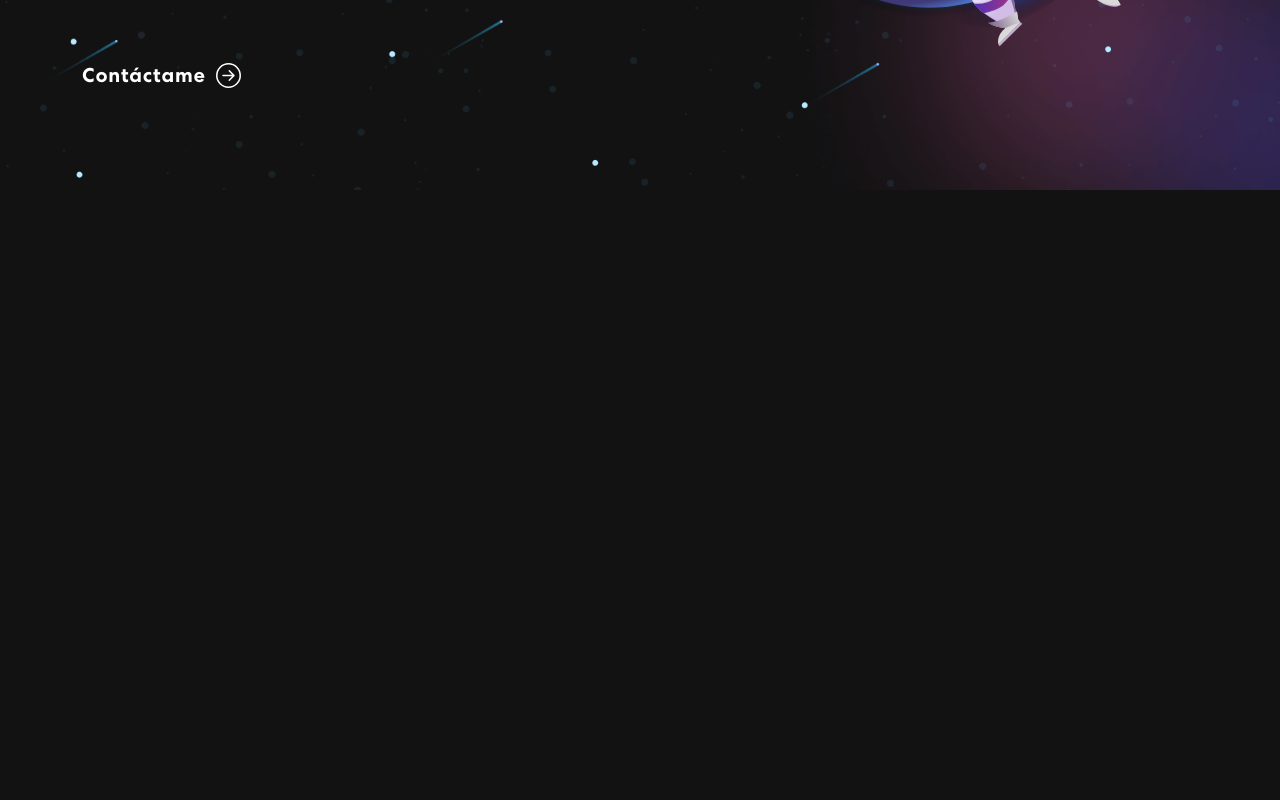
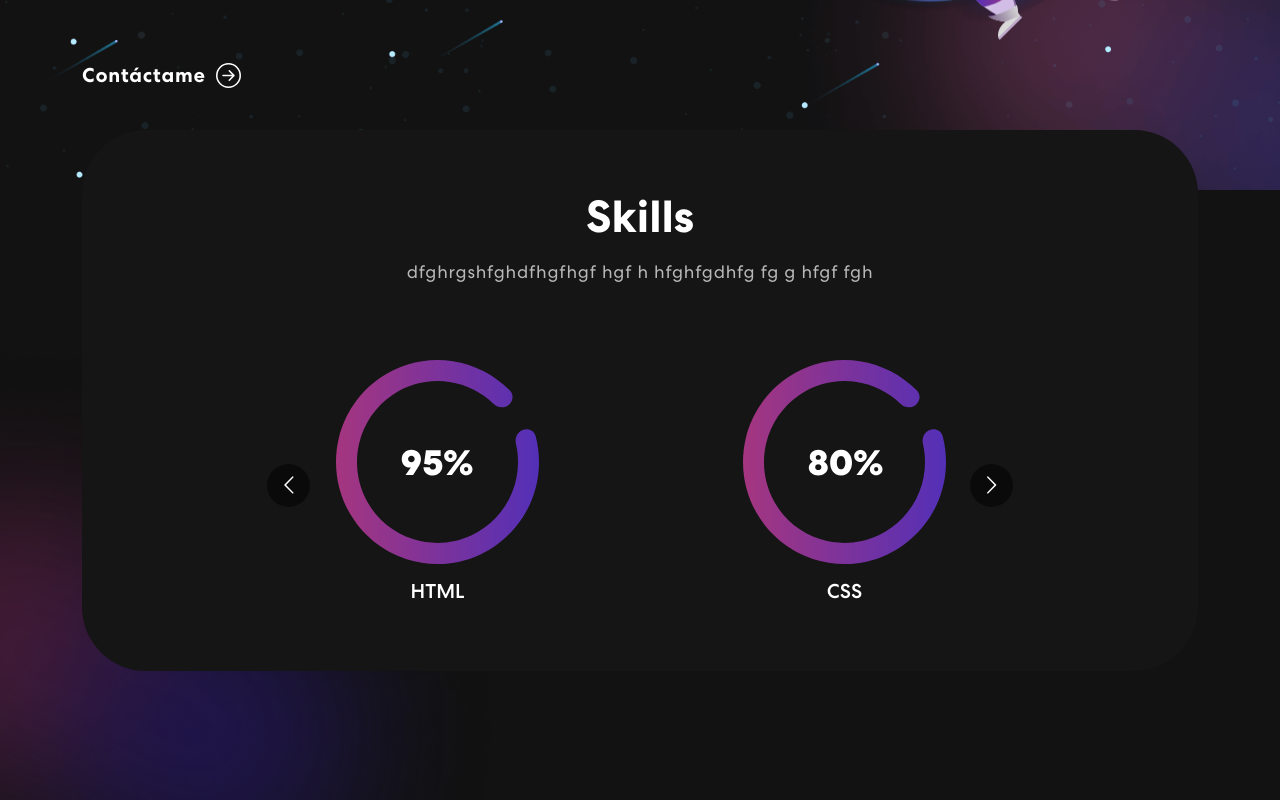
Before and after one commit to VazquezHd/myweb, a React (Create React App) app: page / in a window 1280 px wide. Shown: the part 620-1420 px from the top of the page. Before the commit the page ends 810 px from the top, so only its background shows below. Built offline with nearby package versions, Linux system fonts and the light colour scheme.

Commit message:
agragando nav y skills

```diff
--- a/src/App.js
+++ b/src/App.js
@@ -3,13 +3,14 @@ import './App.css';
 import 'bootstrap/dist/css/bootstrap.min.css';
 import { NavBar } from './components/NavBar';
 import { Banner } from './components/Banner';
-
+import { Skills } from './components/Skills';
 
 function App() {
   return (
     <div className="App">
       <NavBar/>
       <Banner/>
+      <Skills/>
     </div>
   );
 }
--- a/src/components/NavBar.js
+++ b/src/components/NavBar.js
@@ -45,9 +45,9 @@ export const NavBar = () => {
         </Nav>
         <span className="navbar-text">
             <div className="social-icon">
-                <a href="#"><img src={navIcon1} alt="" /></a>
-                <a href="#"><img src={navIcon2} alt="" /></a>
-                <a href="#"><img src={navIcon3} alt="" /></a>
+                <a href="https://www.linkedin.com/in/ivan-v%C3%A1zquez-1347b9241/"><img src={navIcon1} alt="" /></a>
+                <a href="https://www.facebook.com/ivan.vazquez.100"><img src={navIcon2} alt="" /></a>
+                <a href="https://www.instagram.com/vazquez.hd/"><img src={navIcon3} alt="" /></a>
             </div>
             <button className="vvd" onClick={() => console.log('connect')}><span>Contáctame</span></button>
         </span>
--- /dev/null
+++ b/src/components/Skills.js
@@ -0,0 +1,71 @@
+import { Container, Col, Row } from "react-bootstrap";
+import Carousel from "react-multi-carousel";
+import "react-multi-carousel/lib/styles.css";
+import meter1 from "../assets/img/meter1.svg";
+import meter2 from "../assets/img/meter2.svg";
+import meter3 from "../assets/img/meter3.svg";
+import colorSharp from "../assets/img/color-sharp.png";
+
+export const Skills = () => {
+    const responsive = {
+        superLargeDesktop: {
+          // the naming can be any, depends on you.
+        breakpoint: { max: 4000, min: 3000 },
+        items: 5
+        },
+        desktop: {
+        breakpoint: { max: 3000, min: 1024 },
+        items: 3
+        },
+        tablet: {
+        breakpoint: { max: 1024, min: 464 },
+        items: 2
+        },
+        mobile: {
+        breakpoint: { max: 464, min: 0 },
+        items: 1
+        }
+    };
+
+    return (
+        <section className="skill" id="skills">
+            <Container>
+                <Row>
+                    <Col>
+                    <div className="skill-bx">
+                        <h2>
+                            Skills
+                        </h2>
+                        <p>
+                            dfghrgshfghdfhgfhgf hgf h  hfghfgdhfg fg g hfgf fgh
+                        </p>
+                        <Carousel responsive={responsive} infinite={true} className="skill-slider">
+                            <div className="item">
+                                <img src={meter1} alt="Image" />
+                                <h5>HTML</h5>
+                            </div>
+                            <div className="item">
+                                <img src={meter2} alt="Image" />
+                                <h5>CSS</h5>
+                            </div>
+                            <div className="item">
+                                <img src={meter3} alt="Image" />
+                                <h5>Bootstrap</h5>
+                            </div>
+                            <div className="item">
+                                <img src={meter2} alt="Image" />
+                                <h5>Javascript</h5>
+                            </div>
+                            <div className="item">
+                                <img src={meter1} alt="Image" />
+                                <h5>React</h5>
+                            </div>
+                        </Carousel>
+                    </div>
+                    </Col>
+                </Row>
+            </Container>
+            <img className="background-image-left" src={colorSharp} />
+        </section>
+    )
+}
```
